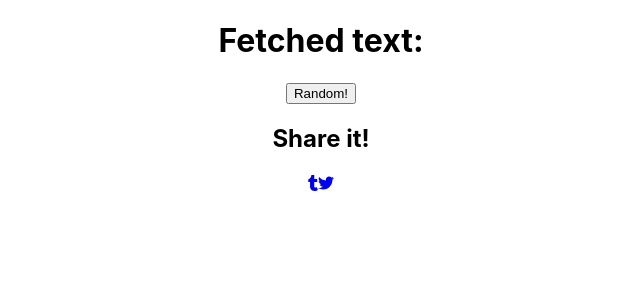
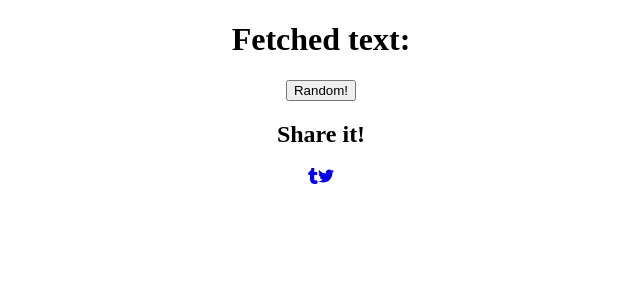
Before and after one commit to MartaAG/Random-Quote-Machine, a React (Create React App) app: page / in a window 1280 px wide. Shown: the top 300 px of the page, without its empty margins (319-959 px from the left). Built offline with nearby package versions, Linux system fonts and the light colour scheme; no server answers.

Commit message:
add comments

```diff
--- a/src/comp/FetchQuotes.js
+++ b/src/comp/FetchQuotes.js
@@ -17,7 +17,7 @@ class FetchQuotes extends React.Component {
     fetch('https://gist.githubusercontent.com/camperbot/5a022b72e96c4c9585c32bf6a75f62d9/raw/e3c6895ce42069f0ee7e991229064f167fe8ccdc/quotes.json').then(results => {
       return results.json();
       //iterating over array of quotes to show them all
-      //instead of jsonm we got strings
+      //instead of json we got strings
     }).then(data => {
       let texts = data.quotes.map((q) => {
       return (
@@ -28,7 +28,7 @@ class FetchQuotes extends React.Component {
       this.setState({quotes: texts});
 
     })
-
+    //lifting state up
   }
   changeQuote(quote) {
     this.setState({quote: this.state.quotes[quote]});
--- a/src/comp/SocialMedia.js
+++ b/src/comp/SocialMedia.js
@@ -21,10 +21,10 @@ class SocialMedia extends React.Component {
       <div>
         <h2>Share it!</h2>
         <div>
-                 <a href={tumbrlUrl} target="_blank">
+                 <a href={tumbrlUrl} target="_blank" rel="noopener noreferrer">
                     <FontAwesomeIcon icon={faTumblr}/>
                  </a>
-                 <a href={twitterUrl} target="_blank">
+                 <a href={twitterUrl} target="_blank" rel="noopener noreferrer">
                    <FontAwesomeIcon icon={faTwitter}/>
                  </a>
              </div>
--- a/src/index.css
+++ /dev/null
@@ -1,13 +0,0 @@
-body {
-  margin: 0;
-  font-family: -apple-system, BlinkMacSystemFont, "Segoe UI", "Roboto", "Oxygen",
-    "Ubuntu", "Cantarell", "Fira Sans", "Droid Sans", "Helvetica Neue",
-    sans-serif;
-  -webkit-font-smoothing: antialiased;
-  -moz-osx-font-smoothing: grayscale;
-}
-
-code {
-  font-family: source-code-pro, Menlo, Monaco, Consolas, "Courier New",
-    monospace;
-}
--- a/src/index.js
+++ b/src/index.js
@@ -1,6 +1,5 @@
 import React from 'react';
 import ReactDOM from 'react-dom';
-import './index.css';
 import App from './App';
 import * as serviceWorker from './serviceWorker';
 
```
